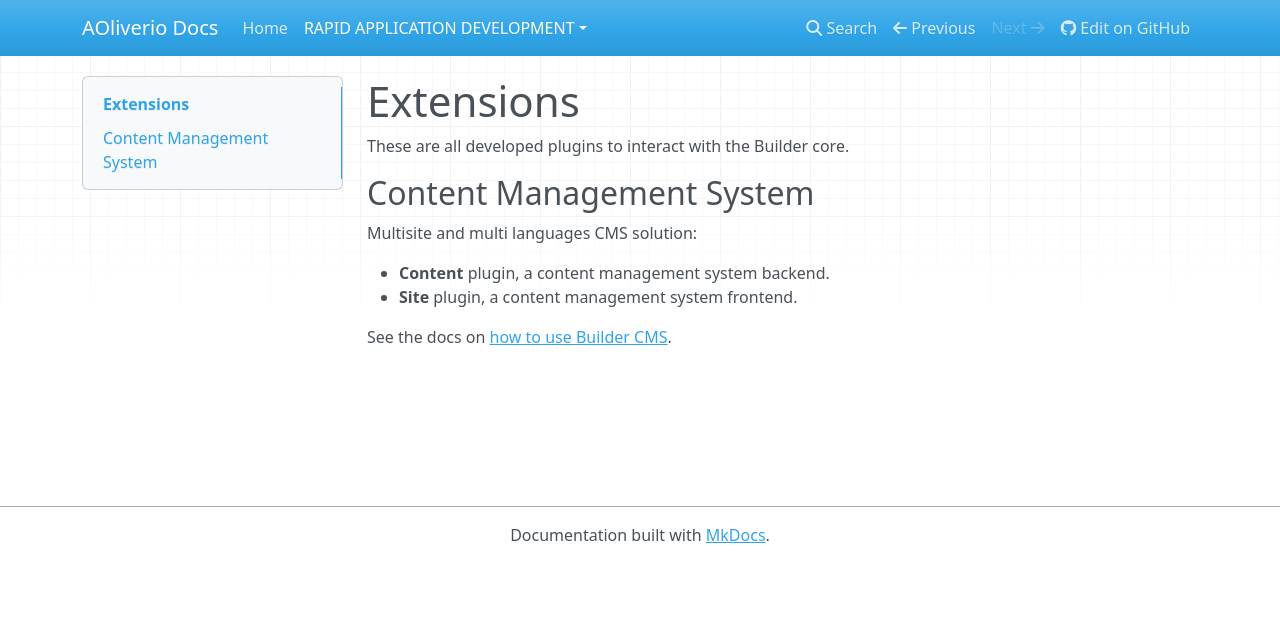
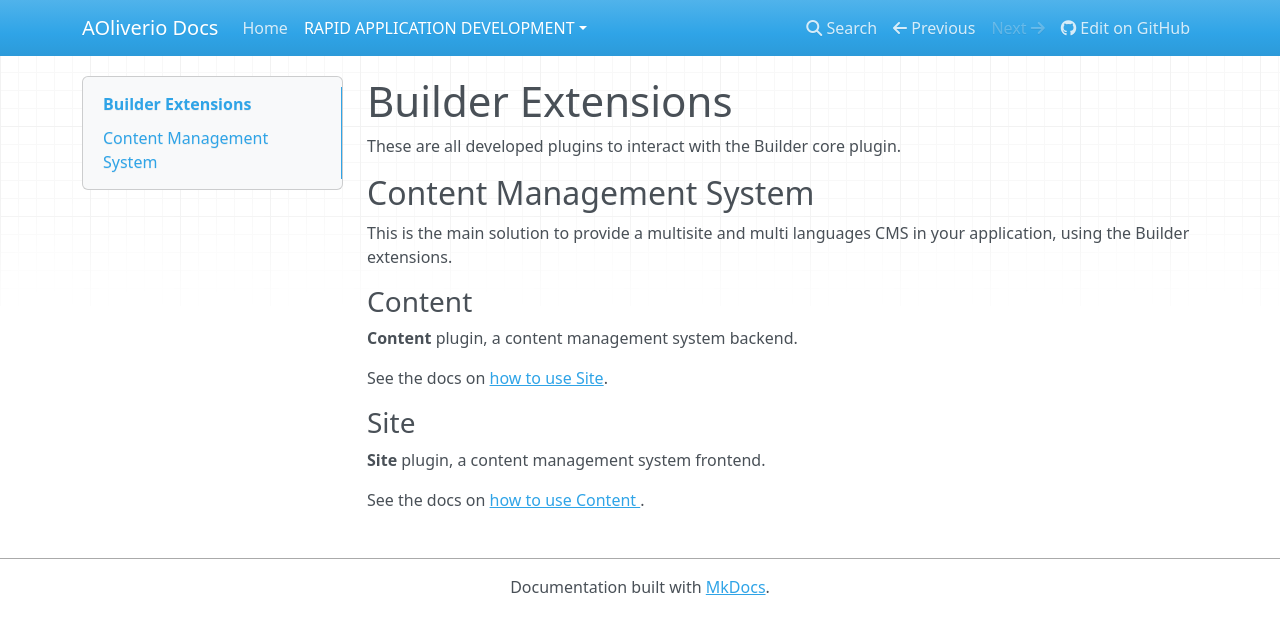
Before and after one commit to aoliverio/docs-repository, an MkDocs documentation site: the page built from docs/builder-extensions.md, in a window 1280 px wide. Shown: the top 634 px of the page. Built offline with MkDocs 1.6.1, drawn with Linux system fonts in a browser that asks for light colours; nearby versions of some CDN libraries; old or Windows-style settings are respelled for this version of MkDocs.

Commit message:
Modified RAD docs

```diff
--- a/docs/builder-extensions.md
+++ b/docs/builder-extensions.md
@@ -1,12 +1,20 @@
-# Extensions
+# Builder Extensions
 
-These are all developed plugins to interact with the Builder core.
+These are all developed plugins to interact with the Builder core plugin.
 
 ## Content Management System
 
-Multisite and multi languages CMS solution:
+This is the main solution to provide a multisite and multi languages CMS in your application,
+using the Builder extensions.
 
-- **Content** plugin, a content management system backend.
-- **Site** plugin, a content management system frontend.
+### Content
 
-See the docs on [how to use Builder CMS](http://aoliverio.readthedocs.org/projects/content/en/latest/).
+**Content** plugin, a content management system backend.
+
+See the docs on [how to use Site](http://aoliverio.readthedocs.org/projects/builder-content/en/latest/).
+
+### Site
+
+**Site** plugin, a content management system frontend.
+
+See the docs on [how to use Content ](http://aoliverio.readthedocs.org/projects/builder-site/en/latest/).
```
Also changed, not shown: docs/builder-overview.md (+2 -2 lines), docs/builder.md (+7 -1 lines), docs/index.md (+7 -2 lines).
